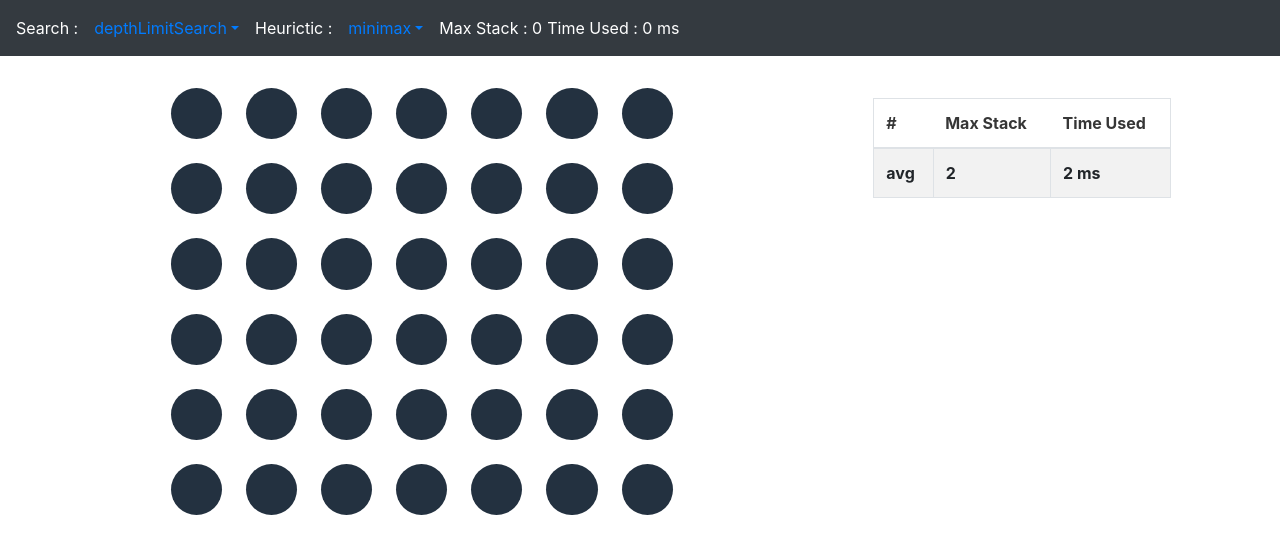
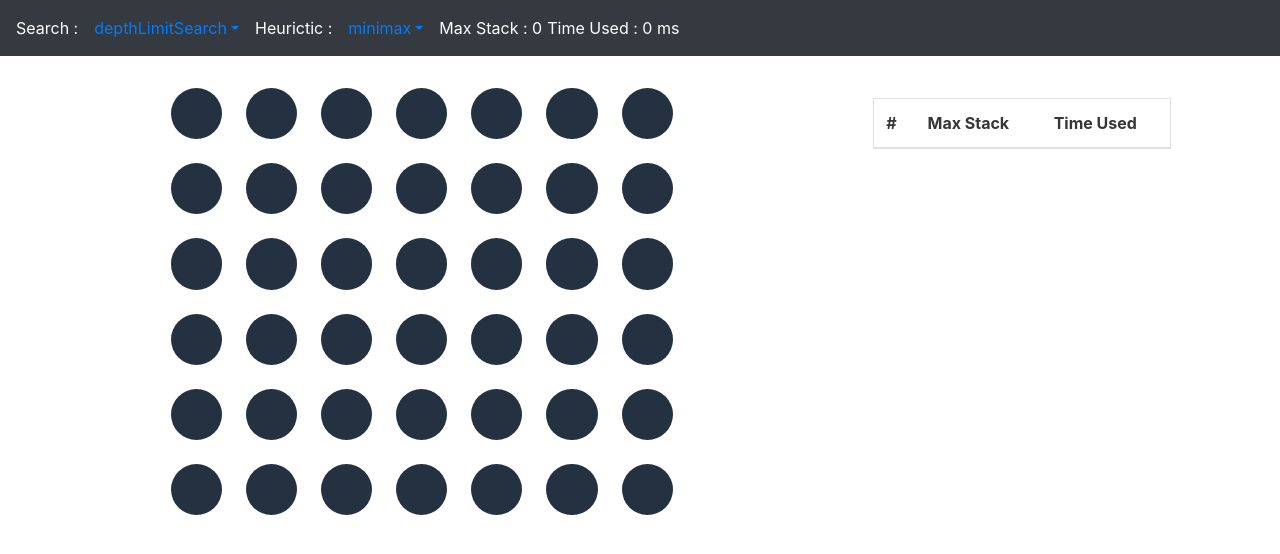
Before and after one commit to mayueeeee/Connect4, a React (Create React App) app: page / in a window 1280 px wide. Shown: the top 554 px of the page. Built offline with nearby package versions, Linux system fonts and the light colour scheme.

Commit message:
Add key and average

```diff
--- a/src/components/StackTable/StackTable.js
+++ b/src/components/StackTable/StackTable.js
@@ -14,24 +14,34 @@ export default props => (
     <tbody>
       {!isNull(props.trace) &&
         props.trace.map((ele, index) => (
-          <tr>
+          <tr key={index}>
             <td>{index + 1}</td>
             <td>{ele.maxStack}</td>
             <td>{ele.timeUsed} ms</td>
           </tr>
         ))}
-
+      {!isNull(props.trace) && props.winner && (
         <tr>
           <td>
             <b>avg</b>
           </td>
           <td>
-          <b>2</b>
+            <b>
+              {props.trace.reduce((total, next) => total + next.maxStack, 0) /
+                props.trace.length}
+            </b>
           </td>
           <td>
-          <b>2 ms</b>
+            <b>
+              {(
+                props.trace.reduce((total, next) => total + next.timeUsed, 0) /
+                props.trace.length
+              ).toFixed(2)}{' '}
+              ms
+            </b>
           </td>
         </tr>
+      )}
     </tbody>
   </Table>
 )
```
Lines whose indentation alone changed are shown as unchanged.
